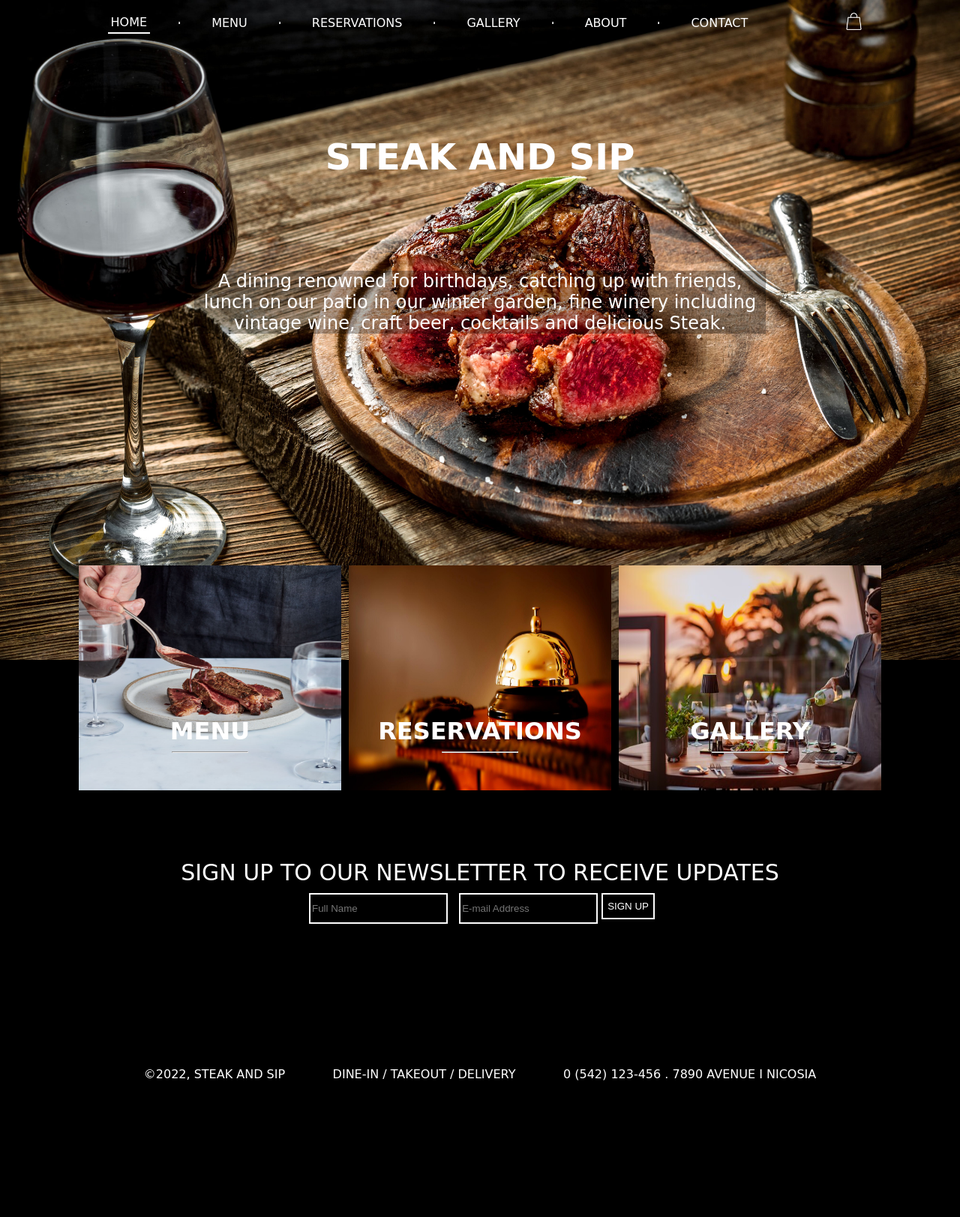
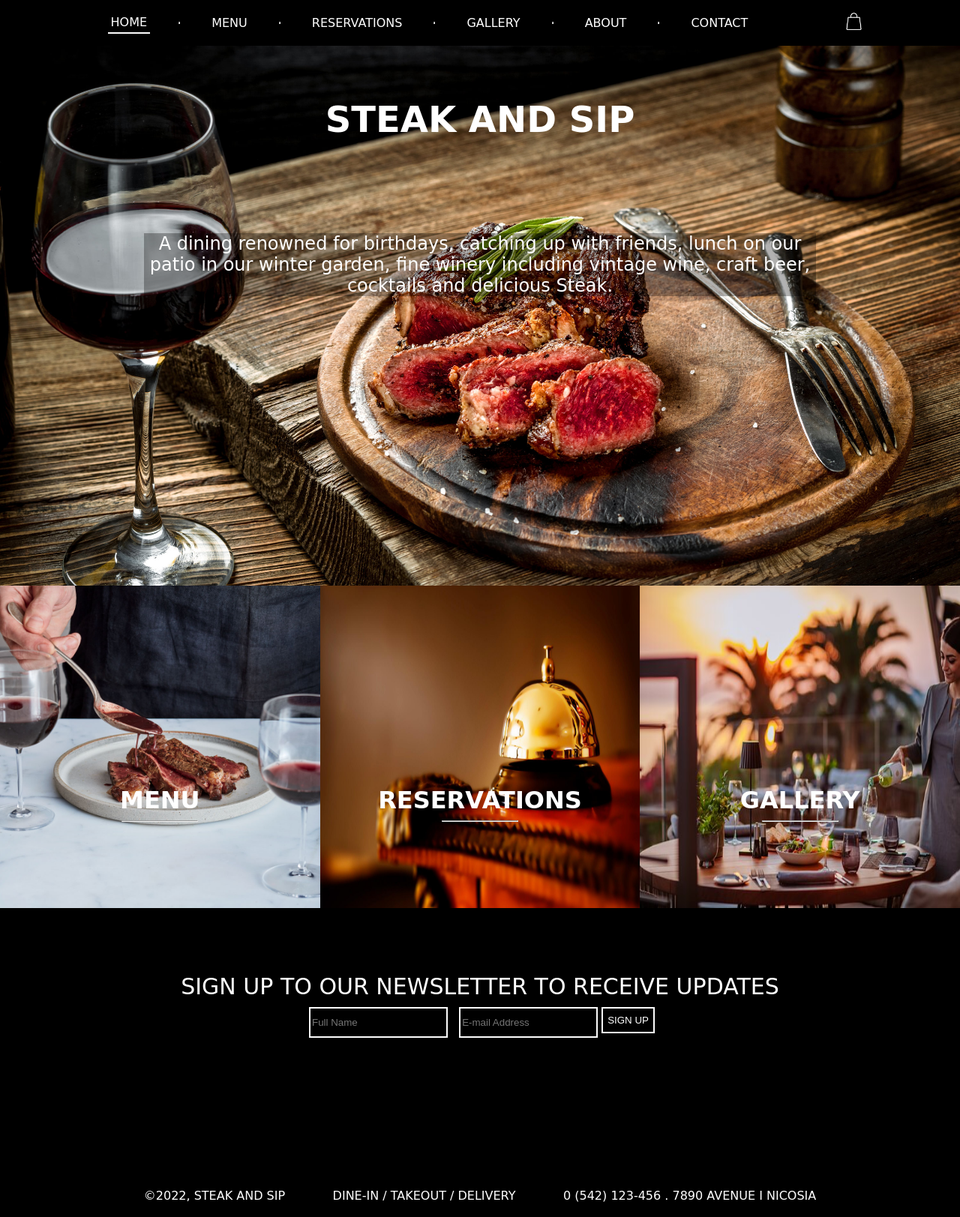
Before and after one commit to paula-petra/SteakandSip, a PHP site: page / in a window 1280 px wide. Shown: the whole page at 75% size. Before the commit the page ends 1441 px from the top, so only its background shows below. Run offline with PHP 8.4, Linux system fonts and the light colour scheme; some web fonts are replaced.

Commit message:
Add files via upload

```diff
--- a/about.html
+++ b/about.html
@@ -23,7 +23,7 @@
                 <li><a class="pageLink aboutLink" href="about.html" style="border-bottom: 2px solid #ffffff">ABOUT</a></li><hr>
                 <li><a class="pageLink contactLink" href="contact.html">CONTACT</a></li>
             </ul>
-            <a class="cartLink" href="cart.html"><img src="bag.png" class="cartIcon"></a>
+            <a class="cartLink" href="cart.html"><img src="imgs/bag.png" class="cartIcon"></a>
         </nav>
     </header>
     <main>
--- a/cart.html
+++ b/cart.html
@@ -30,7 +30,7 @@
                 <li><a class="pageLink aboutLink" href="about.html">ABOUT</a></li><hr>
                 <li><a class="pageLink contactLink" href="contact.html">CONTACT</a></li>
             </ul>
-            <a class="cartLink" href="cart.html"><img src="bag.png" class="cartIcon" style="border: 1px solid #fae41e; border-radius: 50px;" ></a>
+            <a class="cartLink" href="cart.html"><img src="imgs/bag.png" class="cartIcon" style="border: 1px solid #fae41e; border-radius: 50px;" ></a>
         </nav>
     </header>
     <main>
--- a/contact.html
+++ b/contact.html
@@ -23,7 +23,7 @@
                 <li><a class="pageLink aboutLink" href="about.html">ABOUT</a></li><hr>
                 <li><a class="pageLink contactLink" href="contact.html" style="border-bottom: 2px solid #ffffff">CONTACT</a></li>
             </ul>
-            <a class="cartLink" href="cart.html"><img src="bag.png" class="cartIcon"></a>
+            <a class="cartLink" href="cart.html"><img src="imgs/bag.png" class="cartIcon"></a>
         </nav>
     </header>
     <main>
@@ -33,7 +33,7 @@
 
         <section class="contactPageContent">
             <div class="contactPageImage">
-                <img src="contactpage.jpg">
+                <img src="imgs/contactpage.jpg">
             </div>
             <div class="contactForm">
                 <form>
--- a/index.html
+++ b/index.html
@@ -24,7 +24,7 @@
                 <li><a class="pageLink aboutLink" href="about.html">ABOUT</a></li><hr>
                 <li><a class="pageLink contactLink" href="contact.html">CONTACT</a></li>
             </ul>
-            <a class="cartLink" href="cart.html"><img src="bag.png" class="cartIcon"></a>
+            <a class="cartLink" href="cart.html"><img src="imgs/bag.png" class="cartIcon"></a>
         </nav>
     </header>
 
@@ -43,7 +43,7 @@
         <section class="homeSection" id="section2">
             <div class="pageLinks" id="menu">
                 <a href="menu.html">
-                    <img src="menuPageLinkImg.jpg">
+                    <img src="imgs/menuPageLinkImg.jpg">
                     <div class="linkImgOverlay">
                         <div class="linkImgTitle">MENU</div><hr>
                     </div>
@@ -52,7 +52,7 @@
 
             <div class="pageLinks" id="reservations">
                 <a href="reservations.html">
-                    <img src="bell.jpg">
+                    <img src="imgs/bell.jpg">
                     <div class="linkImgOverlay">
                         <div class="linkImgTitle">RESERVATIONS</div><hr>
                     </div>
@@ -61,7 +61,7 @@
 
             <div class="pageLinks" id="gallery">
                 <a href="gallery.html">
-                    <img class="linkImg" src="sunset-dining.jpg">
+                    <img class="linkImg" src="imgs/sunset-dining.jpg">
                     <div class="linkImgOverlay">
                         <div class="linkImgTitle">GALLERY</div><hr>
                     </div>
--- a/menu.html
+++ b/menu.html
@@ -30,7 +30,7 @@
                 <li><a class="pageLink aboutLink" href="about.html">ABOUT</a></li><hr>
                 <li><a class="pageLink contactLink" href="contact.html">CONTACT</a></li>
             </ul>
-            <a class="cartLink" href="cart.html"><img src="bag.png" class="cartIcon"></a>
+            <a class="cartLink" href="cart.html"><img src="imgs/bag.png" class="cartIcon"></a>
         </nav>
     </header>
     <main>
--- a/reservations.html
+++ b/reservations.html
@@ -25,7 +25,7 @@
                 <li><a class="pageLink contactLink" href="contact.html">CONTACT</a></li>
             </ul>
 
-            <a class="cartLink" href="cart.html"><img src="bag.png" class="cartIcon"></a>
+            <a class="cartLink" href="cart.html"><img src="imgs/bag.png" class="cartIcon"></a>
         </nav>
     </header>
 
--- a/style.css
+++ b/style.css
@@ -8,9 +8,6 @@ body{
 }
 
 .homeBody{
-    background-image: url("home_bg.jpg");
-    background-size: cover;
-    background-repeat: no-repeat;
     display: flex;
     flex-direction: column;
     /* justify-content: top; */
@@ -21,42 +18,26 @@ body{
     display: flex;
     flex-direction: column;
     position: relative;
-    background-image: url("bg2.jpg");
+    background-image: url("imgs/bg2.jpg");
     background-size: cover;
     background-repeat: no-repeat;
 }
 
-/* .body2 main{
-    position: relative;
-    z-index: 1;
-} */
-
-/* @media (max-width: 895px){
-    body{
-        background-attachment: local;
-    }
-} */
-
 @media(max-width: 1320px){
-    .homeBody, .body2{
+    #section1, .body2{
         background-size: 1320px auto;
         background-position: top center;
     }
 }
 
-/* @media(max-width:1024px){
-    body{
-        background-size: 1024px auto;
-    }
-} */
 @media(min-width:320px) and (max-width:700px){
-    .homeBody, .body2{
+    #section1, .body2{
         background-size: 950px auto;
     }
 }
 
 @media(max-width:375px){
-    .homeBody, .body2{
+    #section1, .body2{
         background-size: 650px auto;
     }
 }
@@ -154,15 +135,18 @@ main{
 }
 
 main section{
-    width: 85%;
+    width: 100%;
 }
 
 #section1{
+    height: 90vh;
+    background-image: url("imgs/home_bg.jpg");
+    background-size: cover;
+    background-repeat: no-repeat;
     display: flex;
     flex-direction: column;
-    justify-content: center;
     align-items: center;
-    margin: 50px 0;
+    margin:0;
 }
 
 #section1 div{
@@ -178,13 +162,13 @@ main section{
     flex-direction: row;
     justify-content: center;
     align-items: center;
-    margin: 200px 0 0;
+    margin: 0;
 }
 
 #section2 .pageLinks{
-    width: 350px;
-    height: 300px;
-    margin: 5px;
+    width: calc(100%/3);
+    height: 430px;
+    margin: 0;
     position: relative;
 }
 
@@ -278,6 +262,7 @@ main section{
 }
 
 .body2 main{
+    height: 100vh;
     margin: 50px 0;
 }
 
@@ -421,6 +406,7 @@ main section{
     left: 0;
     bottom: 0;
     margin-top: 30px;
+    padding: 10px 0;
     width: 100%;
     background-color: rgba(0, 0, 0, 0.5);
     text-align: center;
@@ -429,10 +415,6 @@ main section{
     flex-direction: row;
     justify-content: center;
 }
-
-/* .homeBody .pageFooter{
-    display: none;
-} */
 
 .footerContent{
     width: 75%;
@@ -455,12 +437,16 @@ main section{
     .mainText p{
         font-size: 20px ;
     }
+
+    #section2 .pageLinks{
+        height: 350px;
+    }
 }
 
 @media(max-width:410px){
     #section1{
         margin: 0;
-        height: 328px;
+        height: 85vh;
     }
 
     #section1 .headingDiv, #section1 .headingDiv h1{
@@ -470,11 +456,19 @@ main section{
     #section2{
         margin-top: 0;
     }
+
+    #section2 .pageLinks{
+        height: 300px;
+    }
+
+    #section3 div{
+        text-align: center;
+    }
 }
 
 @media(min-width:410px) and (max-width:700px){
-    #section2{
-        margin-top: 165px;
+    #section2 .pageLinks{
+        height: 400px;
     }
 }
 
@@ -490,7 +484,7 @@ main section{
 
     #section2 .pageLinks{
         width: 100%;
-        height: 400px;
+        /* height: 400px; */
         margin: 0;
     }
 
@@ -592,7 +586,6 @@ main section{
     }
 
     .pageFooter{
-        padding-bottom:10px;
         height: auto;
     }
     .footerContent{
```
Also changed, not shown: gallery.html (+2 -8 lines).
